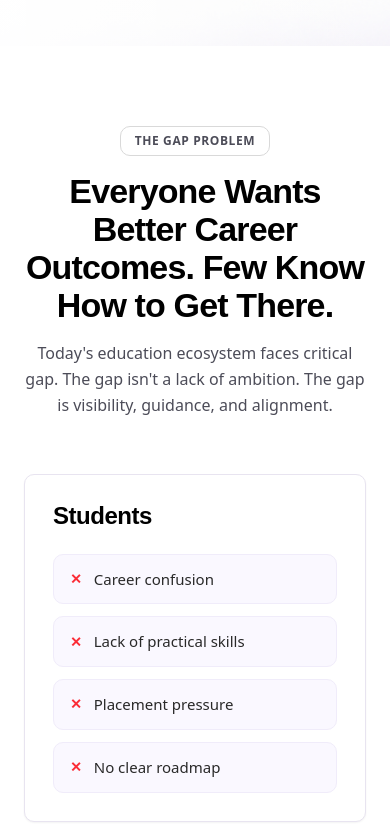
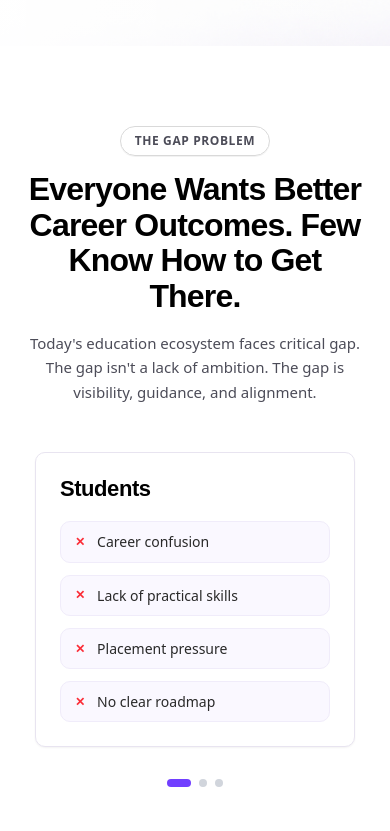
Before and after one commit to kaustubh-uelement/skillready, a Next.js app: page / in a window 390 px wide. Shown: the part 793-1624 px from the top of the page. Built offline with nearby package versions, Linux system fonts and the light colour scheme; a web font is replaced by a local one.

Commit message:
home page done

```diff
--- a/app/globals.css
+++ b/app/globals.css
@@ -147,6 +147,15 @@
   .reveal.in {
     opacity: 1;
     transform: none;
+  }
+
+  /* Hide scrollbar for clean horizontal carousel sliders */
+  .no-scrollbar::-webkit-scrollbar {
+    display: none;
+  }
+  .no-scrollbar {
+    -ms-overflow-style: none;
+    scrollbar-width: none;
   }
 }
 @layer components {
--- a/components/home/AudienceSolutionsSection.tsx
+++ b/components/home/AudienceSolutionsSection.tsx
@@ -1,6 +1,6 @@
 "use client";
 
-import React from "react";
+import React, { useRef, useState, useEffect } from "react";
 import Image from "next/image";
 import Link from "next/link";
 
@@ -35,33 +35,55 @@ const CARDS_DATA = [
 ];
 
 export default function AudienceSolutionsSection() {
+  const scrollRef = useRef<HTMLDivElement>(null);
+  const [activeIdx, setActiveIdx] = useState(0);
+
+  const handleScroll = () => {
+    if (scrollRef.current) {
+      const { scrollLeft, offsetWidth } = scrollRef.current;
+      const index = Math.round(scrollLeft / (offsetWidth * 0.8));
+      setActiveIdx(Math.min(index, CARDS_DATA.length - 1));
+    }
+  };
+
+  useEffect(() => {
+    const el = scrollRef.current;
+    if (el) {
+      el.addEventListener("scroll", handleScroll, { passive: true });
+      return () => el.removeEventListener("scroll", handleScroll);
+    }
+  }, []);
+
   return (
-    <section className="py-20 md:py-28 bg-white">
+    <section className="py-20 md:py-28 bg-white overflow-hidden">
       <div className="wrap">
         {/* Section Header */}
-        <div className="flex flex-col items-center text-center max-w-[760px] mx-auto mb-14 md:mb-18">
-          <div className="inline-flex items-center rounded-[10px] border border-[#D9D9D9] px-3.5 py-1 text-[12px] font-semibold tracking-wider text-[#4C4C58] mb-4">
+        <div className="flex flex-col items-center text-center max-w-[760px] mx-auto mb-12 md:mb-18">
+          <div className="inline-flex items-center rounded-full border border-[#D9D9D9] px-3.5 py-1 text-[12px] font-semibold tracking-wider text-[#4C4C58] mb-4 shadow-2xs">
             Everything you need
           </div>
 
-          <h2 className="text-[34px] sm:text-[44px] md:text-[48px] font-bold text-black tracking-tight leading-[1.12] mb-4">
+          <h2 className="text-[32px] sm:text-[42px] md:text-[48px] font-bold text-black tracking-tight leading-[1.12] mb-4">
             One Platform. <br />
             One Shared Goal.
           </h2>
 
-          <p className="text-[16px] sm:text-[18px] text-[#4C4C58] leading-relaxed max-w-[660px]">
+          <p className="text-[15px] sm:text-[17px] md:text-[18px] text-[#4C4C58] leading-relaxed max-w-[660px]">
             SkillReady creates a connected ecosystem where students develop
             industry-relevant skills, colleges monitor progress and placement
             readiness, and companies gain access to better-prepared candidates.
           </p>
         </div>
 
-        {/* 3 Colorful Audience Visual Cards */}
-        <div className="grid grid-cols-1 md:grid-cols-3 gap-6 lg:gap-8 max-w-[1140px] mx-auto">
+        {/* 3 Colorful Audience Visual Cards (Slider on mobile, 3-col grid on desktop) */}
+        <div
+          ref={scrollRef}
+          className="flex md:grid md:grid-cols-3 gap-6 lg:gap-8 max-w-[1140px] mx-auto overflow-x-auto md:overflow-visible snap-x snap-mandatory no-scrollbar px-4 sm:px-6 md:px-0 -mx-4 sm:-mx-6 md:mx-auto pb-4 md:pb-0"
+        >
           {CARDS_DATA.map((card) => (
             <div
               key={card.tag}
-              className={`group relative overflow-hidden rounded-[10px] bg-gradient-to-b ${card.bgGradient} p-6 sm:p-7 flex flex-col justify-between min-h-[460px] shadow-lg transition-transform duration-200 hover:-translate-y-1`}
+              className={`w-[85vw] max-w-[320px] sm:w-[320px] flex-none snap-center md:w-auto md:max-w-none md:flex-initial group relative overflow-hidden rounded-[10px] bg-gradient-to-b ${card.bgGradient} p-6 sm:p-7 flex flex-col justify-between min-h-[460px] shadow-lg transition-transform duration-200 hover:-translate-y-1`}
             >
               {/* Top Tag Pill */}
               <div className="relative z-10">
@@ -77,15 +99,15 @@ export default function AudienceSolutionsSection() {
                     src={card.image}
                     alt={card.title}
                     fill
-                    className="object-cover object-center "
-                    sizes="(max-width: 768px) 100vw, 360px"
+                    className="object-cover object-center"
+                    sizes="(max-width: 768px) 320px, 360px"
                   />
                 </div>
               </div>
 
               {/* Bottom Content & Action Button */}
               <div className="relative z-10 mt-auto pt-44 flex flex-col items-start gap-4">
-                <h3 className="text-[21px] sm:text-[22px] font-bold text-white leading-tight drop-shadow-md">
+                <h3 className="text-[20px] sm:text-[22px] font-bold text-white leading-tight drop-shadow-md">
                   {card.title}
                 </h3>
                 <Link
@@ -99,6 +121,18 @@ export default function AudienceSolutionsSection() {
             </div>
           ))}
         </div>
+
+        {/* Mobile Pagination Dots */}
+        <div className="flex justify-center items-center gap-2 mt-4 md:hidden">
+          {CARDS_DATA.map((_, i) => (
+            <span
+              key={i}
+              className={`h-2 rounded-full transition-all duration-200 ${
+                activeIdx === i ? "w-6 bg-[#713FFF]" : "w-2 bg-gray-300"
+              }`}
+            />
+          ))}
+        </div>
       </div>
     </section>
   );
--- a/components/home/FeaturedOfferingsSection.tsx
+++ b/components/home/FeaturedOfferingsSection.tsx
@@ -1,6 +1,6 @@
 "use client";
 
-import React from "react";
+import React, { useRef, useState, useEffect } from "react";
 
 const OFFERINGS = [
   {
@@ -64,27 +64,49 @@ const OFFERINGS = [
 ];
 
 export default function FeaturedOfferingsSection() {
+  const scrollRef = useRef<HTMLDivElement>(null);
+  const [activeIdx, setActiveIdx] = useState(0);
+
+  const handleScroll = () => {
+    if (scrollRef.current) {
+      const { scrollLeft, offsetWidth } = scrollRef.current;
+      const index = Math.round(scrollLeft / (offsetWidth * 0.7));
+      setActiveIdx(Math.min(index, OFFERINGS.length - 1));
+    }
+  };
+
+  useEffect(() => {
+    const el = scrollRef.current;
+    if (el) {
+      el.addEventListener("scroll", handleScroll, { passive: true });
+      return () => el.removeEventListener("scroll", handleScroll);
+    }
+  }, []);
+
   return (
-    <section className="py-20 md:py-28 bg-white">
+    <section className="py-20 md:py-28 bg-white overflow-hidden">
       <div className="wrap">
         {/* Section Header */}
-        <div className="flex flex-col items-center text-center max-w-[760px] mx-auto mb-14 md:mb-18">
-          <div className="inline-flex items-center rounded-[10px] border border-[#D9D9D9] px-3.5 py-1 text-[12px] font-semibold tracking-wider text-[#4C4C58] uppercase mb-4">
+        <div className="flex flex-col items-center text-center max-w-[760px] mx-auto mb-12 md:mb-18">
+          <div className="inline-flex items-center rounded-full border border-[#D9D9D9] px-3.5 py-1 text-[12px] font-semibold tracking-wider text-[#4C4C58] uppercase mb-4 shadow-2xs">
             FEATURED OFFERINGS
           </div>
 
-          <h2 className="text-[34px] sm:text-[44px] md:text-[48px] font-bold text-black tracking-tight leading-[1.12]">
+          <h2 className="text-[32px] sm:text-[42px] md:text-[48px] font-bold text-black tracking-tight leading-[1.12]">
             Everything Needed To Become <br />
             Placement Ready
           </h2>
         </div>
 
-        {/* 6 Grid Offerings Cards */}
-        <div className="grid grid-cols-1 md:grid-cols-2 lg:grid-cols-3 gap-6 max-w-[1140px] mx-auto">
+        {/* 6 Grid Offerings Cards (Slider on mobile, 2/3 col grid on desktop) */}
+        <div
+          ref={scrollRef}
+          className="flex md:grid md:grid-cols-2 lg:grid-cols-3 gap-5 sm:gap-6 max-w-[1140px] mx-auto overflow-x-auto md:overflow-visible snap-x snap-mandatory no-scrollbar px-4 sm:px-6 md:px-0 -mx-4 sm:-mx-6 md:mx-auto pb-4 md:pb-0"
+        >
           {OFFERINGS.map((item, idx) => (
             <div
               key={idx}
-              className="bg-white rounded-[10px] border border-[#E8E4F0] p-7 sm:p-8 flex flex-col items-start gap-4 transition-all duration-200 hover:shadow-md hover:border-[#DCD2F5]"
+              className="w-[78vw] max-w-[280px] sm:w-[300px] flex-none snap-center md:w-auto md:max-w-none md:flex-initial bg-white rounded-[10px] border border-[#E8E4F0] p-6 sm:p-7 md:p-8 flex flex-col items-start gap-4 transition-all duration-200 hover:shadow-md hover:border-[#DCD2F5]"
             >
               {/* Icon Badge */}
               <div className="w-10 h-10 rounded-[10px] bg-[#713FFF] flex items-center justify-center shadow-xs flex-none">
@@ -92,7 +114,7 @@ export default function FeaturedOfferingsSection() {
               </div>
 
               {/* Title */}
-              <h3 className="text-[20px] sm:text-[22px] font-bold text-black leading-snug">
+              <h3 className="text-[19px] sm:text-[21px] md:text-[22px] font-bold text-black leading-snug">
                 {item.title}
               </h3>
 
@@ -103,6 +125,18 @@ export default function FeaturedOfferingsSection() {
             </div>
           ))}
         </div>
+
+        {/* Mobile Pagination Dots */}
+        <div className="flex justify-center items-center gap-1.5 mt-4 md:hidden">
+          {OFFERINGS.map((_, i) => (
+            <span
+              key={i}
+              className={`h-1.5 rounded-full transition-all duration-200 ${
+                activeIdx === i ? "w-5 bg-[#713FFF]" : "w-1.5 bg-gray-300"
+              }`}
+            />
+          ))}
+        </div>
       </div>
     </section>
   );
--- a/components/home/GapProblemSection.tsx
+++ b/components/home/GapProblemSection.tsx
@@ -1,6 +1,6 @@
 "use client";
 
-import React from "react";
+import React, { useRef, useState, useEffect } from "react";
 
 const PROBLEMS_DATA = [
   {
@@ -33,50 +33,92 @@ const PROBLEMS_DATA = [
 ];
 
 export default function GapProblemSection() {
+  const scrollRef = useRef<HTMLDivElement>(null);
+  const [activeIdx, setActiveIdx] = useState(0);
+
+  const handleScroll = () => {
+    if (scrollRef.current) {
+      const { scrollLeft, offsetWidth } = scrollRef.current;
+      const index = Math.round(scrollLeft / (offsetWidth * 0.8));
+      setActiveIdx(Math.min(index, PROBLEMS_DATA.length - 1));
+    }
+  };
+
+  useEffect(() => {
+    const el = scrollRef.current;
+    if (el) {
+      el.addEventListener("scroll", handleScroll, { passive: true });
+      return () => el.removeEventListener("scroll", handleScroll);
+    }
+  }, []);
+
   return (
-    <section className="py-20 md:py-28 bg-white">
+    <section className="pt-20 pb-20 md:pt-28 md:pb-36 bg-white overflow-hidden">
       <div className="wrap">
         {/* Section Header */}
-        <div className="flex flex-col items-center text-center max-w-[760px] mx-auto mb-14 md:mb-18">
+        <div className="flex flex-col items-center text-center max-w-[760px] mx-auto mb-12 md:mb-18">
           {/* Eyebrow Tag */}
-          <div className="inline-flex items-center rounded-[10px] border border-[#D9D9D9] px-3.5 py-1 text-[12px] font-semibold tracking-wider text-[#4C4C58] uppercase mb-4">
+          <div className="inline-flex items-center rounded-full border border-[#D9D9D9] px-3.5 py-1 text-[12px] font-semibold tracking-wider text-[#4C4C58] uppercase mb-4 shadow-2xs">
             THE GAP PROBLEM
           </div>
 
           {/* Heading */}
-          <h2 className="text-[34px] sm:text-[44px] md:text-[48px] font-bold text-black tracking-tight leading-[1.12] mb-4">
+          <h2 className="text-[32px] sm:text-[42px] md:text-[48px] font-bold text-black tracking-tight leading-[1.12] mb-4">
             Everyone Wants Better Career Outcomes. Few Know How to Get There.
           </h2>
 
           {/* Subtitle */}
-          <p className="text-[16px] sm:text-[18px] text-[#4C4C58] leading-relaxed max-w-[620px]">
+          <p className="text-[15px] sm:text-[17px] md:text-[18px] text-[#4C4C58] leading-relaxed max-w-[620px]">
             Today&apos;s education ecosystem faces critical gap. <br className="hidden sm:inline" />
             The gap isn&apos;t a lack of ambition. The gap is visibility, guidance, and alignment.
           </p>
         </div>
 
-        {/* 3 Column Cards */}
-        <div className="grid grid-cols-1 md:grid-cols-3 gap-6 lg:gap-8 max-w-[1060px] mx-auto">
-          {PROBLEMS_DATA.map((col) => (
+        {/* 3 Column Cards: Slider on mobile (<md), V-shape on desktop (md+) */}
+        <div
+          ref={scrollRef}
+          className="flex md:grid md:grid-cols-3 gap-5 lg:gap-8 max-w-[1060px] mx-auto overflow-x-auto md:overflow-visible snap-x snap-mandatory no-scrollbar px-4 sm:px-6 md:px-0 -mx-4 sm:-mx-6 md:mx-auto pb-4 md:pb-0"
+        >
+          {PROBLEMS_DATA.map((col, index) => {
+            // In Figma: Middle card (Colleges, index 1) is shifted down by 80px (V-shape) on desktop
+            const vShapeClass =
+              index === 1
+                ? "md:translate-y-16 lg:translate-y-20"
+                : "md:translate-y-0";
+
+            return (
               <div
                 key={col.title}
-              className="bg-white rounded-[10px] border border-[#E8E4F0] p-7 sm:p-8 shadow-xs hover:shadow-md transition-shadow flex flex-col items-start"
+                className={`w-[85vw] max-w-[320px] sm:w-[320px] flex-none snap-center md:w-auto md:max-w-none md:flex-initial bg-white rounded-[10px] border border-[#E8E4F0] p-6 sm:p-7 md:p-8 shadow-xs hover:shadow-md transition-all duration-300 flex flex-col items-start ${vShapeClass}`}
               >
-              <h3 className="text-[24px] sm:text-[26px] font-bold text-black mb-6">
+                <h3 className="text-[22px] sm:text-[24px] md:text-[26px] font-bold text-black mb-5 sm:mb-6">
                   {col.title}
                 </h3>
                 <div className="flex flex-col gap-3 w-full">
                   {col.items.map((item, idx) => (
                     <div
                       key={idx}
-                    className="flex items-center gap-3 bg-[#FAF8FF] border border-[#F0ECFA] rounded-[10px] px-4 py-3 text-[15px] sm:text-[16px] font-normal text-[#292929] transition-colors hover:bg-[#F2EEFD]"
+                      className="flex items-center gap-3 bg-[#FAF8FF] border border-[#F0ECFA] rounded-[10px] px-3.5 py-2.5 sm:px-4 sm:py-3 text-[14px] sm:text-[15px] md:text-[16px] font-normal text-[#292929] transition-colors hover:bg-[#F2EEFD]"
                     >
-                    <span className="text-red-500 font-bold text-sm flex-none">✕</span>
-                    <span>{item}</span>
+                      <span className="text-red-500 font-bold text-xs sm:text-sm flex-none">✕</span>
+                      <span className="leading-snug">{item}</span>
                     </div>
                   ))}
                 </div>
               </div>
+            );
+          })}
+        </div>
+
+        {/* Mobile Pagination Dots */}
+        <div className="flex justify-center items-center gap-2 mt-4 md:hidden">
+          {PROBLEMS_DATA.map((_, i) => (
+            <span
+              key={i}
+              className={`h-2 rounded-full transition-all duration-200 ${
+                activeIdx === i ? "w-6 bg-[#713FFF]" : "w-2 bg-gray-300"
+              }`}
+            />
           ))}
         </div>
       </div>
--- a/components/home/HeroSection.tsx
+++ b/components/home/HeroSection.tsx
@@ -26,7 +26,7 @@ export default function HeroSection() {
       <div className="wrap relative z-10 pt-8 sm:pt-12 lg:pt-16">
         <div className="max-w-[540px] flex flex-col items-start gap-5 sm:gap-6">
           {/* Top Pill Badge */}
-          <div className="inline-flex items-center gap-2 rounded-[10px] border border-black/15 bg-white/70 backdrop-blur-sm px-4 py-1.5 text-[13px] font-medium text-black shadow-xs">
+          <div className="inline-flex items-center gap-2 rounded-full border border-black/15 bg-white/70 backdrop-blur-sm px-4 py-1.5 text-[13px] font-medium text-black shadow-xs">
             <span>Welcome Onboard</span>
           </div>
 
--- a/components/home/HowItWorksSection.tsx
+++ b/components/home/HowItWorksSection.tsx
@@ -26,7 +26,7 @@ export default function HowItWorksSection() {
       <div className="wrap">
         {/* Section Header */}
         <div className="flex flex-col items-center text-center max-w-[760px] mx-auto mb-14 md:mb-18">
-          <div className="inline-flex items-center rounded-[10px] border border-[#D9D9D9] bg-white px-3.5 py-1 text-[12px] font-semibold tracking-wider text-[#4C4C58] uppercase mb-4 shadow-2xs">
+          <div className="inline-flex items-center rounded-full border border-[#D9D9D9] bg-white px-3.5 py-1 text-[12px] font-semibold tracking-wider text-[#4C4C58] uppercase mb-4 shadow-2xs">
             HOW SKILLREADY WORKS
           </div>
 
--- a/components/home/StudentReviewsSection.tsx
+++ b/components/home/StudentReviewsSection.tsx
@@ -1,6 +1,6 @@
 "use client";
 
-import React from "react";
+import React, { useRef, useState, useEffect } from "react";
 
 const REVIEWS = [
   {
@@ -51,23 +51,66 @@ const REVIEWS = [
 ];
 
 export default function StudentReviewsSection() {
+  const scrollRef = useRef<HTMLDivElement>(null);
+  const [activeIdx, setActiveIdx] = useState(0);
+
+  const handleScroll = () => {
+    if (scrollRef.current) {
+      const { scrollLeft, offsetWidth } = scrollRef.current;
+      const index = Math.round(scrollLeft / (offsetWidth * 0.8));
+      setActiveIdx(Math.min(index, REVIEWS.length - 1));
+    }
+  };
+
+  useEffect(() => {
+    const el = scrollRef.current;
+    if (el) {
+      el.addEventListener("scroll", handleScroll, { passive: true });
+      return () => el.removeEventListener("scroll", handleScroll);
+    }
+  }, []);
+
   return (
-    <section className="py-20 md:py-28 bg-[#F2EEFD]" id="reviews">
+    <section className="py-20 md:py-28 bg-[#F2EEFD] overflow-hidden" id="reviews">
       <div className="wrap">
         {/* Section Header */}
-        <div className="flex flex-col items-center text-center max-w-[760px] mx-auto mb-14 md:mb-18">
-          <div className="inline-flex items-center rounded-[10px] border border-[#D9D9D9] bg-white px-3.5 py-1 text-[12px] font-semibold tracking-wider text-[#4C4C58] uppercase mb-4 shadow-2xs">
+        <div className="flex flex-col items-center text-center max-w-[760px] mx-auto mb-12 md:mb-18">
+          <div className="inline-flex items-center rounded-full border border-[#D9D9D9] bg-white px-3.5 py-1 text-[12px] font-semibold tracking-wider text-[#4C4C58] uppercase mb-4 shadow-2xs">
             STUDENT REVIEWS
           </div>
 
-          <h2 className="text-[34px] sm:text-[44px] md:text-[48px] font-bold text-black tracking-tight leading-[1.12]">
+          <h2 className="text-[32px] sm:text-[42px] md:text-[48px] font-bold text-black tracking-tight leading-[1.12]">
             What our students <br />
             are saying
           </h2>
         </div>
 
-        {/* 3 Staggered Columns of Testimonials */}
-        <div className="grid grid-cols-1 md:grid-cols-3 gap-6 max-w-[1080px] mx-auto">
+        {/* 1. Mobile Horizontal Slider (<md) */}
+        <div
+          ref={scrollRef}
+          className="flex md:hidden gap-5 overflow-x-auto snap-x snap-mandatory no-scrollbar px-4 sm:px-6 -mx-4 sm:-mx-6 pb-4"
+        >
+          {REVIEWS.map((r, idx) => (
+            <div key={`mob-${idx}`} className="w-[82vw] max-w-[300px] flex-none snap-center">
+              <TestimonialCard review={r} />
+            </div>
+          ))}
+        </div>
+
+        {/* Mobile Pagination Dots */}
+        <div className="flex justify-center items-center gap-1.5 mt-4 md:hidden">
+          {REVIEWS.slice(0, 6).map((_, i) => (
+            <span
+              key={i}
+              className={`h-1.5 rounded-full transition-all duration-200 ${
+                activeIdx === i ? "w-5 bg-[#713FFF]" : "w-1.5 bg-gray-300"
+              }`}
+            />
+          ))}
+        </div>
+
+        {/* 2. Desktop 3 Staggered Columns (md+) */}
+        <div className="hidden md:grid md:grid-cols-3 gap-6 max-w-[1080px] mx-auto">
           {/* Column 1 */}
           <div className="flex flex-col gap-6">
             {REVIEWS.slice(0, 3).map((r, idx) => (
@@ -76,7 +119,7 @@ export default function StudentReviewsSection() {
           </div>
 
           {/* Column 2 (Offset for visual masonry feel) */}
-          <div className="flex flex-col gap-6 md:translate-y-4">
+          <div className="flex flex-col gap-6 translate-y-4">
             {REVIEWS.slice(3, 6).map((r, idx) => (
               <TestimonialCard key={`c2-${idx}`} review={r} />
             ))}
@@ -96,7 +139,7 @@ export default function StudentReviewsSection() {
 
 function TestimonialCard({ review }: { review: { quote: string; author: string } }) {
   return (
-    <div className="bg-white rounded-[10px] border border-[#E8E4F0] p-6 sm:p-7 shadow-xs hover:shadow-md transition-all flex flex-col gap-4">
+    <div className="bg-white rounded-[10px] border border-[#E8E4F0] p-6 sm:p-7 shadow-xs hover:shadow-md transition-all flex flex-col justify-between h-full gap-4">
       {/* Top: Avatar & 5 Stars */}
       <div className="flex items-center gap-3">
         <div className="w-10 h-10 rounded-full bg-[#E5E7EB] flex items-center justify-center text-gray-500 font-bold text-sm flex-none">
@@ -119,7 +162,7 @@ function TestimonialCard({ review }: { review: { quote: string; author: string }
       </p>
 
       {/* Author Username */}
-      <div className="pt-2 border-t border-gray-100">
+      <div className="pt-3 border-t border-gray-100">
         <h4 className="text-[14px] font-bold text-black">{review.author}</h4>
       </div>
     </div>
```
Lines whose indentation alone changed are shown as unchanged.
